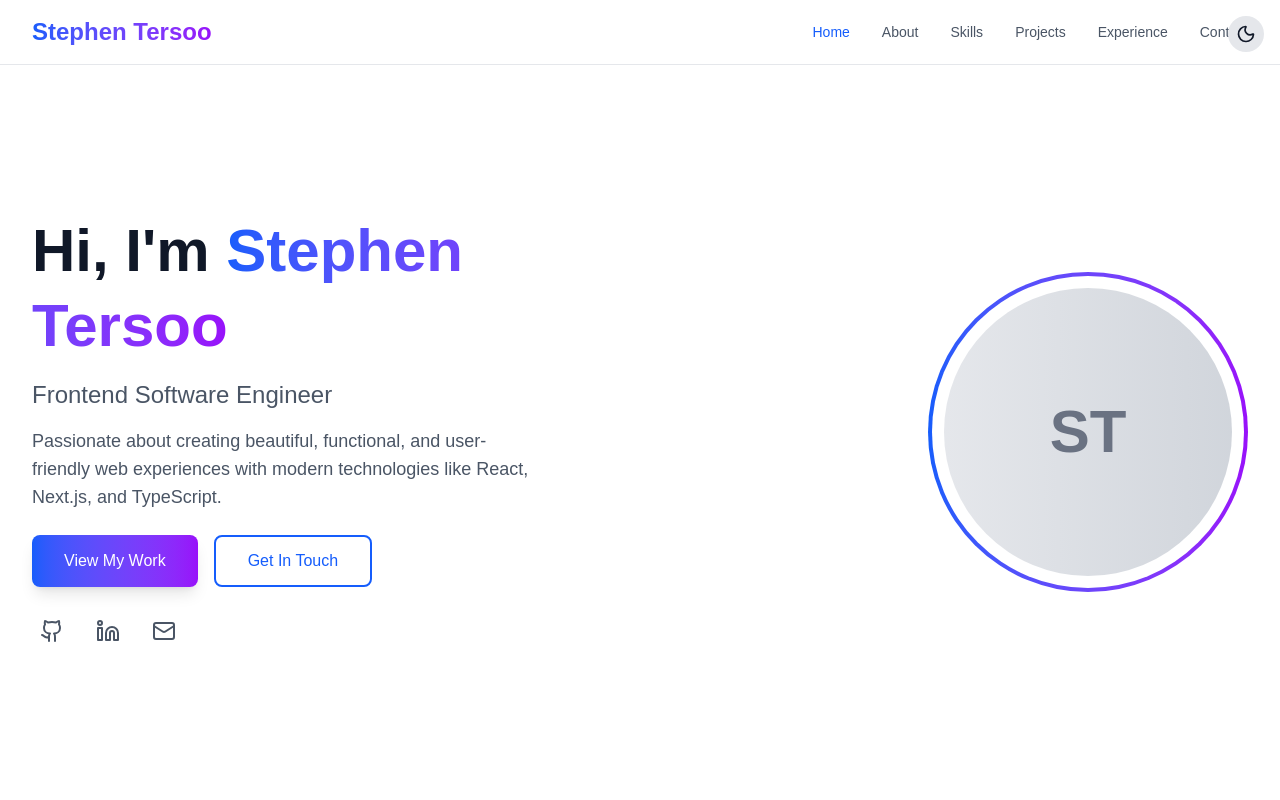
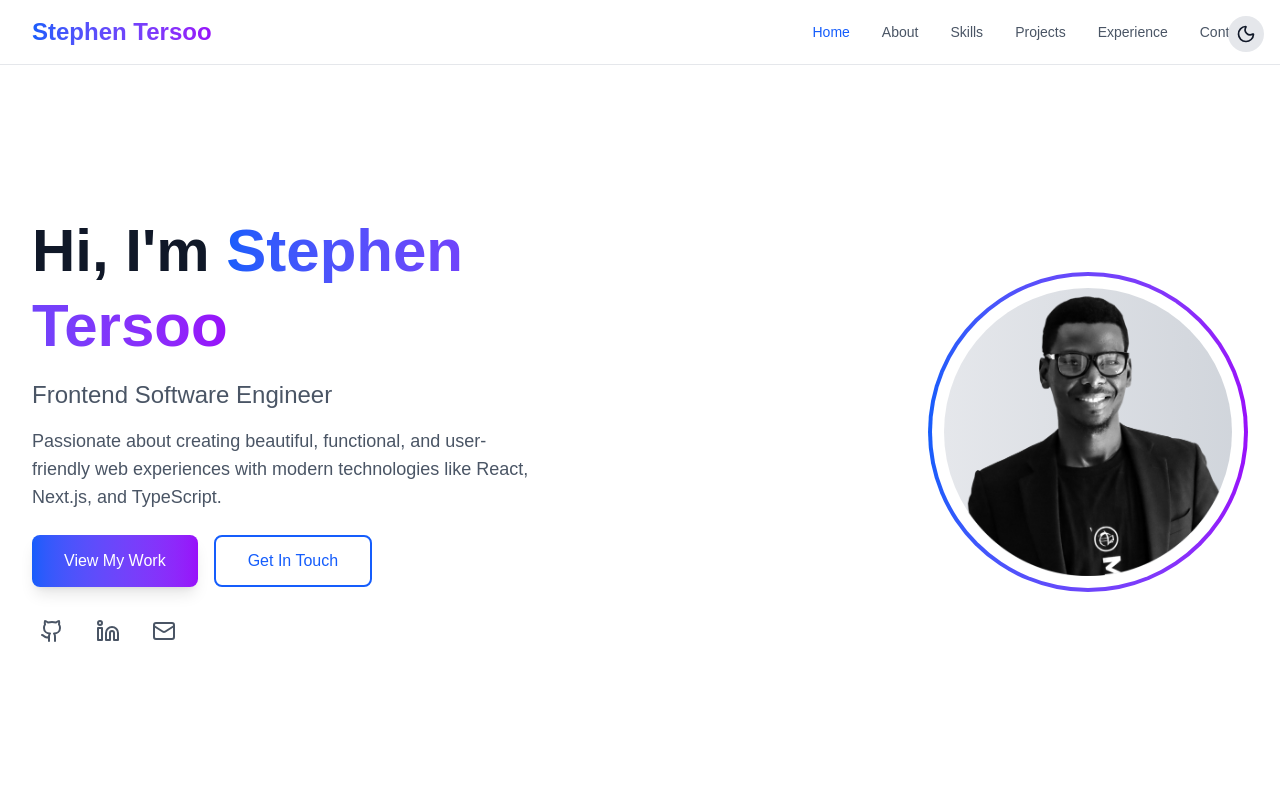
Before and after one commit to StivinTaesoo/stephen-tersoo, a Next.js app: page / in a window 1280 px wide. Shown: the top 800 px of the page. Built offline with nearby package versions, Linux system fonts and the light colour scheme.

Commit message:
Add image to the hero section

```diff
--- a/app/components/Hero.tsx
+++ b/app/components/Hero.tsx
@@ -2,6 +2,7 @@
 
 import { motion } from "framer-motion";
 import { ChevronDown, Github, Linkedin, Mail } from "lucide-react";
+import Image from "next/image";
 
 const HeroSection = () => {
     return (
@@ -119,7 +120,13 @@ const HeroSection = () => {
                             <div className="w-80 h-80 rounded-full bg-gradient-to-r from-blue-600 to-purple-600 p-1">
                                 <div className="w-full h-full rounded-full bg-white dark:bg-gray-900 flex items-center justify-center">
                                     <div className="w-72 h-72 rounded-full bg-gradient-to-r from-gray-200 to-gray-300 dark:from-gray-700 dark:to-gray-600 flex items-center justify-center text-6xl font-bold text-gray-500 dark:text-gray-400">
-                                        ST
+                                        <Image
+                                            src={"/images/tersoo.png"}
+                                            alt="ST"
+                                            className="w-full h-full"
+                                            width={200}
+                                            height={200}
+                                        />
                                     </div>
                                 </div>
                             </div>
--- a/app/components/ThemeProvider.tsx
+++ b/app/components/ThemeProvider.tsx
@@ -7,16 +7,21 @@ const ThemeProvider = ({ children }: { children: React.ReactNode }) => {
     const [isDark, setIsDark] = useState(false);
 
     useEffect(() => {
+        // Check if we're in browser environment
+        if (typeof window !== "undefined") {
             const saved = localStorage.getItem("theme");
             const prefersDark = window.matchMedia(
                 "(prefers-color-scheme: dark)"
             ).matches;
             setIsDark(saved ? saved === "dark" : prefersDark);
+        }
     }, []);
 
     useEffect(() => {
+        if (typeof window !== "undefined") {
             localStorage.setItem("theme", isDark ? "dark" : "light");
             document.documentElement.classList.toggle("dark", isDark);
+        }
     }, [isDark]);
 
     return (
@@ -34,4 +39,5 @@ const ThemeProvider = ({ children }: { children: React.ReactNode }) => {
         </div>
     );
 };
+
 export default ThemeProvider;
```
Also changed, not shown: public/images/tersoo.png (added). Lines whose indentation alone changed are shown as unchanged.
